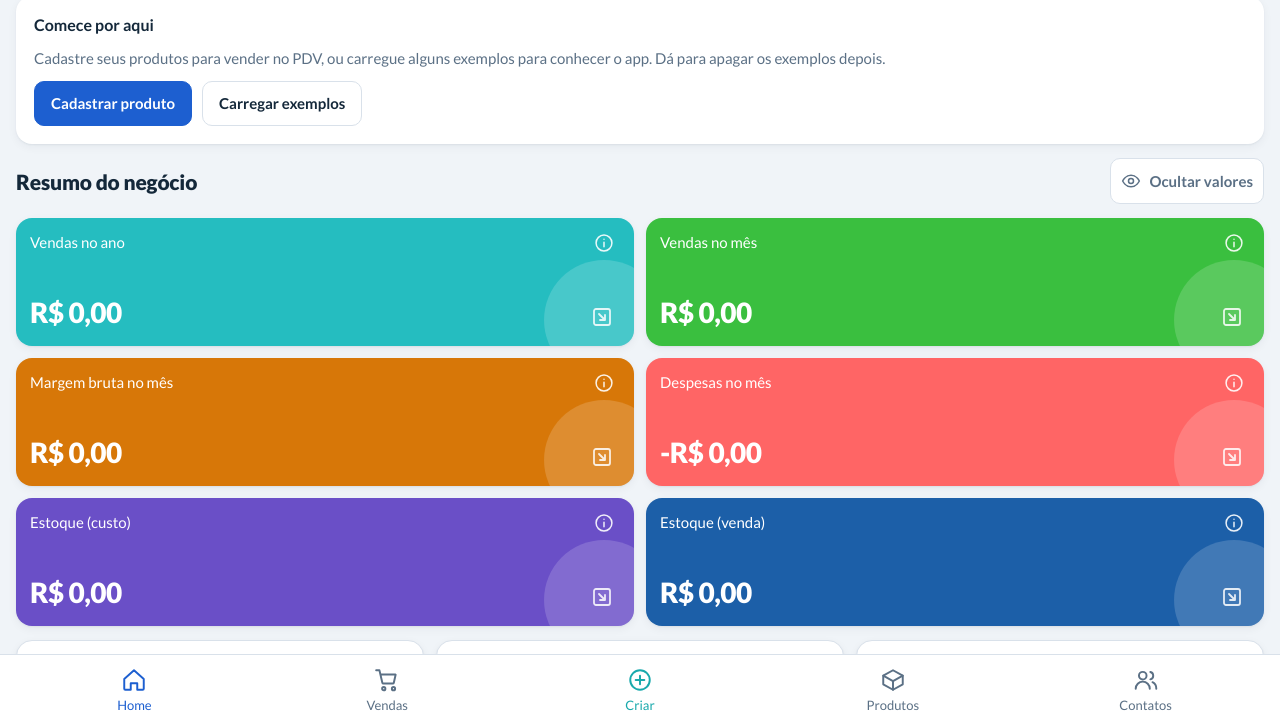
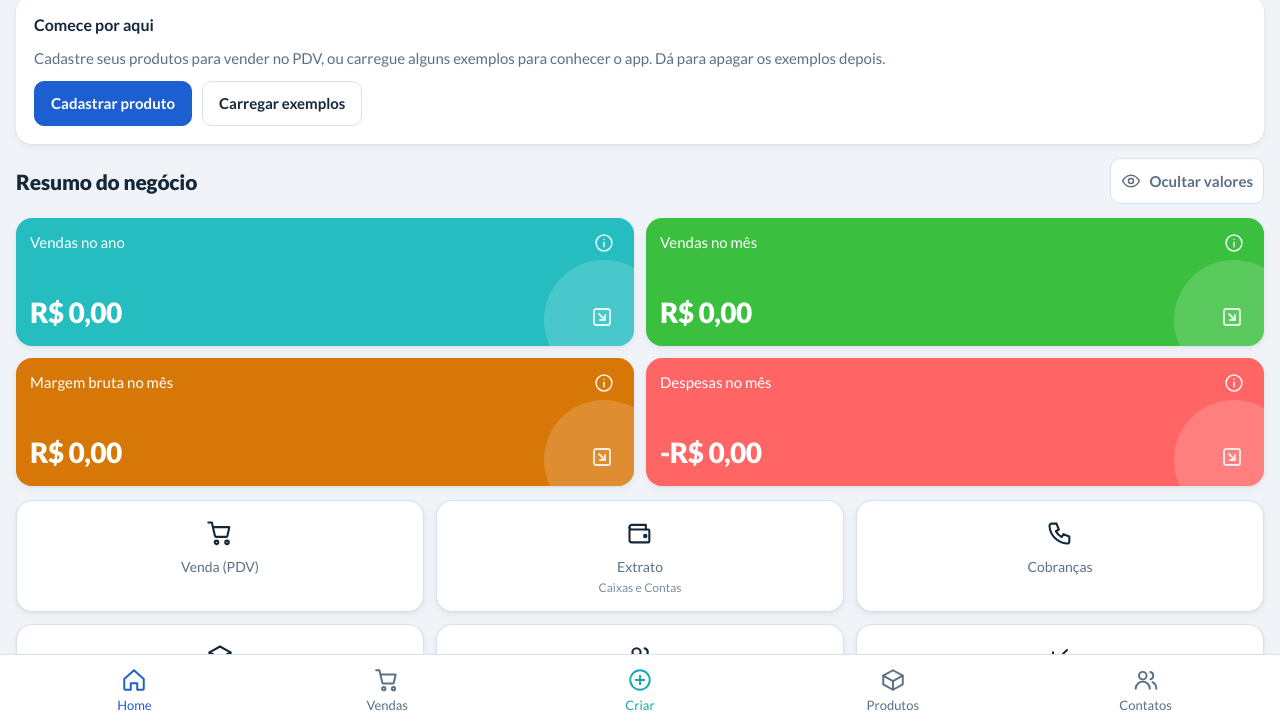
Before and after one commit to vansantosoliveira37-coder/caixafacil, a plain HTML site: page index.html in a window 1280 px wide. Shown: the part 74-798 px from the top of the page. Drawn offline with Linux system fonts and the light colour scheme.

Commit message:
Add files via upload

```diff
--- a/index.html
+++ b/index.html
@@ -88,7 +88,7 @@ h2{font-size:16px;margin:0;font-weight:700}
 .tile .bb{display:flex;justify-content:space-between;align-items:flex-end;position:relative;z-index:1}
 .tile b{font-size:clamp(20px,6.4vw,28px);font-weight:900;letter-spacing:-.02em;white-space:nowrap}
 .tile .go{color:#fff;opacity:.85;margin-bottom:2px}
-.t-teal{background:var(--t-teal)}.t-green{background:var(--t-green)}.t-orange{background:var(--t-orange)}.t-red{background:var(--t-red)}.t-roxo{background:#6a4fc7}.t-azulc{background:#1c5fa8}
+.t-teal{background:var(--t-teal)}.t-green{background:var(--t-green)}.t-orange{background:var(--t-orange)}.t-red{background:var(--t-red)}
 .quick{display:grid;grid-template-columns:repeat(3,1fr);gap:12px}
 .qa{background:var(--card);border-radius:16px;box-shadow:var(--shadow);padding:18px 6px 14px;display:flex;flex-direction:column;align-items:center;gap:10px;font-size:14px;color:var(--mut);text-align:center;border:1px solid var(--line)}
 .qa .ic{color:var(--fg)}
@@ -663,17 +663,13 @@ function vHome(){
   var mes=sum(ms,function(s){return s.total;});
   var margem=mes-sum(ms,function(s){return sum(s.items,function(i){return i.qty*i.cost;});});
   var desp=sum(S.entries.filter(function(e){return e.type==='pagar'&&e.due.slice(0,7)===k.m;}),function(e){return e.amount;});
-  var estP=S.products.filter(function(p){return p.kind!=='servico'&&p.stock>0;});
-  var estCusto=sum(estP,function(p){return p.stock*(p.cost||0);});
-  var estVenda=sum(estP,function(p){return p.stock*sellPrice(p);});
-  var estSemCusto=estP.filter(function(p){return !(p.cost>0);}).length;
   var b=balances(),h='';
   if(!S.products.length&&!S.sales.length){
     h+='<section class="intro"><h2>Comece por aqui</h2><p>Cadastre seus produtos para vender no PDV, ou carregue alguns exemplos para conhecer o app. Dá para apagar os exemplos depois.</p><div class="row" style="flex-wrap:wrap"><button class="btn primary" data-act="sheet-prod">Cadastrar produto</button><button class="btn" data-act="examples">Carregar exemplos</button></div></section>';
   }
   if(S.products.length||S.sales.length||S.entries.length){var bo=!S.lastBackup||daysTo(S.lastBackup)<-7;h+='<section class="card" style="display:flex;flex-direction:column;gap:8px;'+(bo?'border:2px solid var(--bad)':'')+'"><div class="row between" style="gap:10px"><div><b>'+(bo?'Hora de fazer o backup':'Backup em dia')+'</b><div class="small mut">'+(S.lastBackup?'Último backup: '+fdate(S.lastBackup)+'.':'Você ainda não fez backup.')+'</div></div><button class="btn '+(bo?'primary':'gout')+'" data-act="backupfile">Fazer backup agora</button></div>'+(bo?'<p class="small mut" style="margin:0">Seus dados ficam só neste celular. Guarde o arquivo no Google Drive ou mande para o seu WhatsApp.</p>':'')+'</section>';}
   h+='<div class="row between"><h1>Resumo do negócio</h1><button class="sqbtn" style="min-width:0;gap:8px;font-weight:700;color:var(--mut)" data-act="hide">'+ic(S.hide?'eyeoff':'eye',20)+(S.hide?'Mostrar':'Ocultar valores')+'</button></div>';
-  h+='<div class="tiles">'+tile('t-teal','Vendas no ano',money(ano),'Soma das vendas não canceladas deste ano.','vendas')+tile('t-green','Vendas no mês',money(mes),'Soma das vendas não canceladas deste mês.','vendas')+tile('t-orange','Margem bruta no mês',money(margem),'Vendas do mês menos o custo dos produtos vendidos.','relatorios')+tile('t-red','Despesas no mês',S.hide?'R$ •••••':'-'+brl.format(desp),'Contas a pagar com vencimento neste mês.','pagar')+tile('t-roxo','Estoque (custo)',money(estCusto),'Quantidade em estoque vezes o preço de custo de cada produto. Quanto você investiu no estoque que ainda tem.'+(estSemCusto?' '+estSemCusto+' produto(s) sem custo cadastrado entram com custo zero.':''),'produtos')+tile('t-azulc','Estoque (venda)',money(estVenda),'Quantidade em estoque vezes o preço de venda de cada produto. Quanto você recebe se vender tudo.','produtos')+'</div>';
+  h+='<div class="tiles">'+tile('t-teal','Vendas no ano',money(ano),'Soma das vendas não canceladas deste ano.','vendas')+tile('t-green','Vendas no mês',money(mes),'Soma das vendas não canceladas deste mês.','vendas')+tile('t-orange','Margem bruta no mês',money(margem),'Vendas do mês menos o custo dos produtos vendidos.','relatorios')+tile('t-red','Despesas no mês',S.hide?'R$ •••••':'-'+brl.format(desp),'Contas a pagar com vencimento neste mês.','pagar')+'</div>';
   h+='<div class="quick">'+qa('pdv','cart','Venda (PDV)')+qa('extrato','wallet','Extrato','Caixas e Contas')+qa('cobrar','phone','Cobranças')+qa('produtos','box','Produtos')+qa('contatos','users','Cliente')+qa('receber','down','A Receber')+qa('pagar','up','A Pagar')+qa('validade','calendar','Validade')+qa('relatorios','chart','Relatórios')+qa('devedores','dollar','Quem deve')+qa('aniversarios','calendar','Aniversários')+qa('reposicao','box','Reposição')+'</div>';
   notifs().forEach(function(n){h+='<button class="alert'+(n.bad?' bad':'')+'" data-act="go" data-v="'+n.v+'"><b>'+esc(n.t)+'</b>. '+esc(n.s)+'</button>';});
   if(dueToday().length){var sl=selfLink();h+=sl?'<a class="btn wa block" style="text-decoration:none" href="'+sl+'" target="_blank" rel="noopener">Enviar lista de hoje para o meu WhatsApp</a>':'<button class="btn block" data-act="selfwa">Enviar lista de hoje para o meu WhatsApp</button>';}
```
